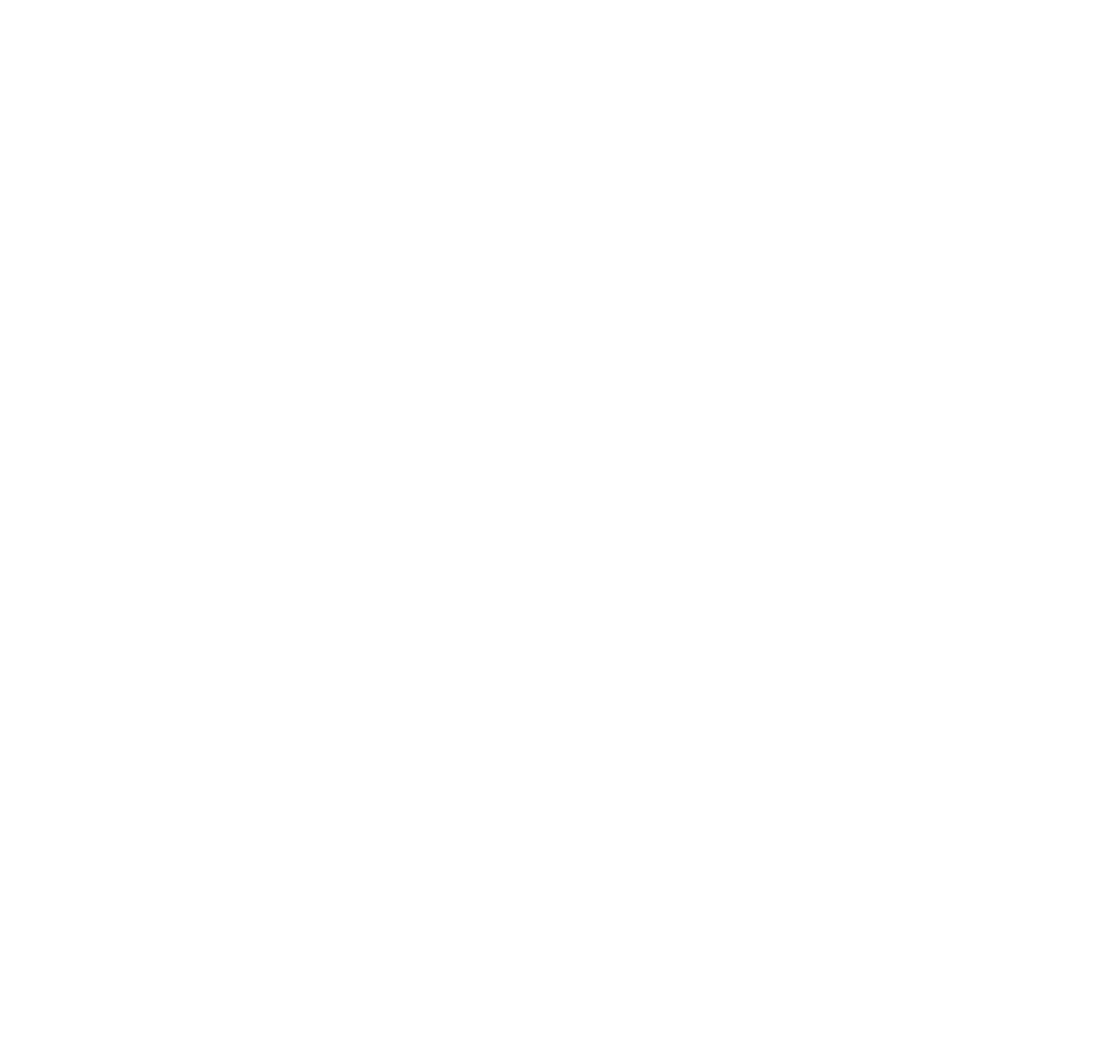
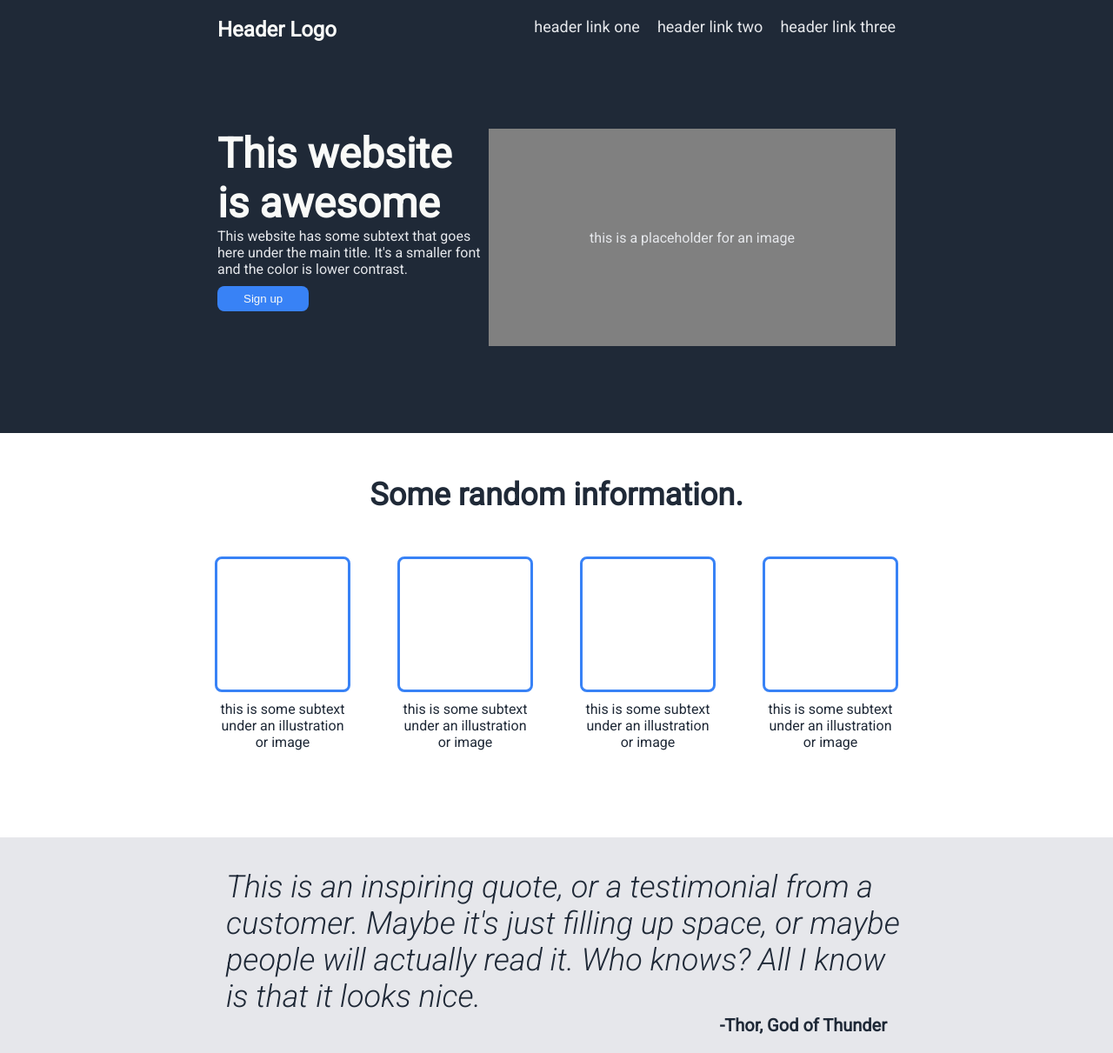
Before and after one commit to Darien-Choueiri/landing-page, a plain HTML site: page index.html in a window 1280 px wide. Shown: the whole page at 87% size. Before the commit the page ends 800 px from the top, so only its background shows below. Drawn offline with Linux system fonts and the light colour scheme.

Commit message:
add the header, and three sections of the website

```diff
--- a/index.html
+++ b/index.html
@@ -1,10 +1,90 @@
 <html lang="en">
     <head>
+        <link rel="stylesheet" href="styles.css">
         <meta charset="UTF-8">
         <title>Landing Page</title>
+
+        <link rel="preconnect" href="https://fonts.googleapis.com">
+        <link rel="preconnect" href="https://fonts.gstatic.com" crossorigin>
+        <link href="https://fonts.googleapis.com/css2?family=Roboto:ital,wght@0,400;1,300&display=swap" rel="stylesheet">
     </head>
 
     <body>
+        <div class="header">
+            <div class="logo">
+                Header Logo
+            </div>
+            <div class="links">
+                <a href="">header link one</a>
+                <a href="">header link two</a>
+                <a href="">header link three</a>
+            </div>
+        </div>
+
+        <div class="cont-one">
+            <div class="cont-sub-one">
+                <div class="main-text">
+                    This website is awesome
+                </div>
+                <div class="sub-text">
+                    This website has some subtext that goes here under the main title.
+                    It's a smaller font and the color is lower contrast.
+                </div>
+                <button>
+                    Sign up
+                </button>
+            </div>
+            <div class="cont-sub-two">
+                <div class="sub-text">
+                    this is a placeholder for an image
+                </div>
+            </div>
+        </div>
+
+        <div class="cont-two">
+            <div class="info-header">
+                Some random information.
+            </div>
+            <div class="cont-ill">
+                <div class="illu-text">
+                    <div class="cont-border">
+                    </div>
+                    <div class="box-subtext">
+                        this is some subtext under an illustration or image
+                    </div>
+                </div>
+                <div class="illu-text">
+                    <div class="cont-border">
+                    </div>
+                    <div class="box-subtext">
+                        this is some subtext under an illustration or image
+                    </div>
+                </div>
+                <div class="illu-text">
+                    <div class="cont-border">
+                    </div>
+                    <div class="box-subtext">
+                        this is some subtext under an illustration or image
+                    </div>
+                </div>
+                <div class="illu-text">
+                    <div class="cont-border">
+                    </div>
+                    <div class="box-subtext">
+                        this is some subtext under an illustration or image
+                    </div>
+                </div>
+            </div>
+        </div>
+
+        <div class="cont-three">
+            <div class="quote-container">
+                <em><p class="quote-text">This is an inspiring quote, or a testimonial from a customer.
+                    Maybe it's just filling up space, or maybe people will actually
+                    read it. Who knows? All I know is that it looks nice.</p></em>
+                    <p class="sign-text">-Thor, God of Thunder</p>
+            </div>
+        </div>
 
     </body>
 </html>
--- a/styles.css
+++ b/styles.css
@@ -0,0 +1,148 @@
+body{
+    display: flex;
+    flex-direction: column;
+    margin: 0;
+    font-family: 'Roboto', sans-serif;
+}
+
+.header{
+    display: flex;
+    justify-content: space-between;
+    background: #1F2937;
+    padding-left: 250px;
+    padding-right: 250px;
+    padding-top: 20px;
+}
+
+a{
+    text-decoration: none;
+    color: #E5E7EB;
+    font-size: 18px;
+}
+
+.logo{
+    color: #F9FAF8;
+    font-size: 24px;
+    font-weight: bold;
+}
+
+.links{
+    display: flex;
+    gap: 20px;
+}
+
+.cont-one{
+    background-color: #1F2937;
+    padding-left: 250px;
+    padding-right: 250px;
+    padding-top: 100px;
+    padding-bottom: 100px;
+    display: flex;
+    justify-content: space-between;
+}
+
+.main-text{
+    color: #F9FAF8;
+    font-size: 48px;
+    font-weight: 800;
+}
+
+.cont-sub-one{
+    width: 400px;
+    height: 250px;
+}
+
+.sub-text{
+    font-size: 16px;
+    color: #E5E7EB;
+}
+.cont-sub-two{
+    width: 600px;
+    height: 250px;
+    background-color: gray;
+    display: flex;
+    justify-content: center;
+    align-items: center;
+}
+
+button{
+    background-color: #3882F6;
+    color: #F9FAF8;
+    border: none;
+    padding: 7px 30px 7px 30px;
+    border-radius: 8px;
+    margin-top: 10px;
+}
+
+.cont-two{
+    display: flex;
+    flex-direction: column;
+    align-items: center;
+    margin-bottom: 100px;
+}
+
+.info-header{
+    margin-top: 50px;
+    margin-bottom: 50px;
+    font-size: 36px;
+    font-weight: 800;
+    color: #1F2937;
+}
+
+.cont-ill{
+    display: flex;
+    flex-direction: row;
+    gap: 60px;
+}
+
+.cont-border{
+    width: 150px;
+    height: 150px;
+    border: 3px solid #3882F6;
+    border-radius: 8px;
+}
+
+.illu-text{
+    display: flex;
+    width: 150px;
+    align-items: center;
+    flex-direction: column;
+}
+
+.box-subtext{
+    text-align: center;
+    margin-top: 10px;
+    color: #1F2937;
+    font-size: 16px;
+}
+
+.cont-three{
+    background-color: #E6E7EB;
+    display: flex;
+    flex-direction: column;
+    flex: 1 1 auto;
+    align-items: center;
+}
+
+.quote-container{
+    width: 790px;
+    height: auto;
+    padding-left: 30px;
+    display: flex;
+    flex-direction: column;
+}
+.quote-text{
+    color: #1F2937;
+    font-size: 36px;
+    font-weight: 300;
+    margin-bottom: 0px;
+}
+
+.sign-text{
+    margin-top: 0px;
+    align-self: flex-end;
+    color: #1F2937;
+    font-weight: 800;
+    font-size: 20px;
+    margin-right: 30px;
+}
```
